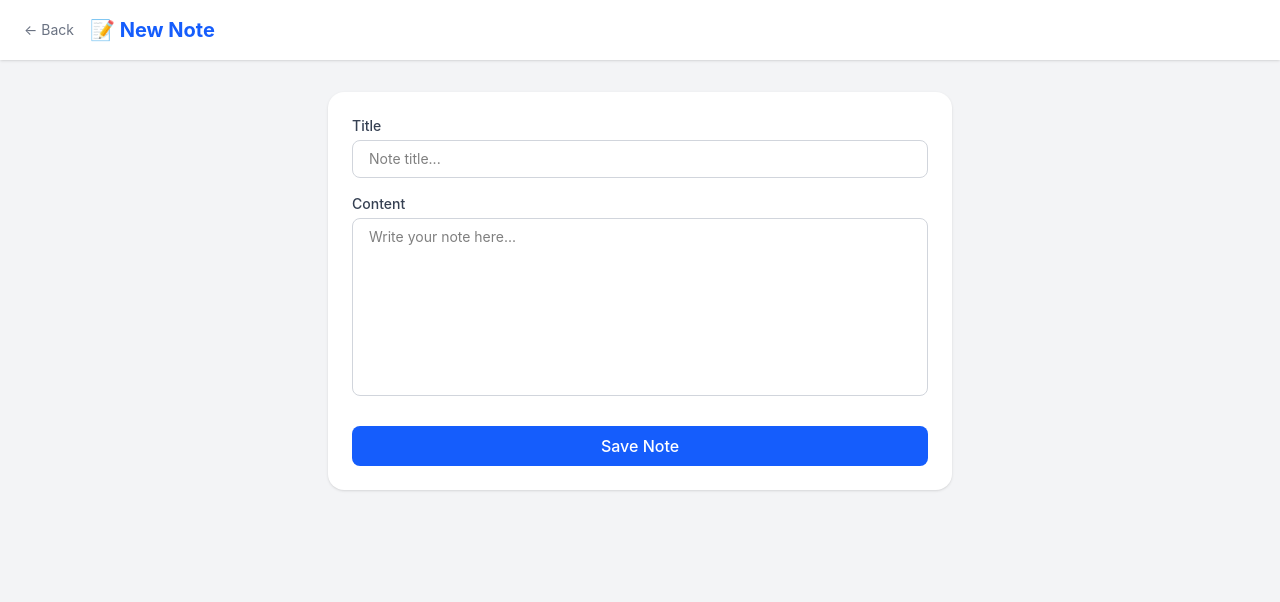
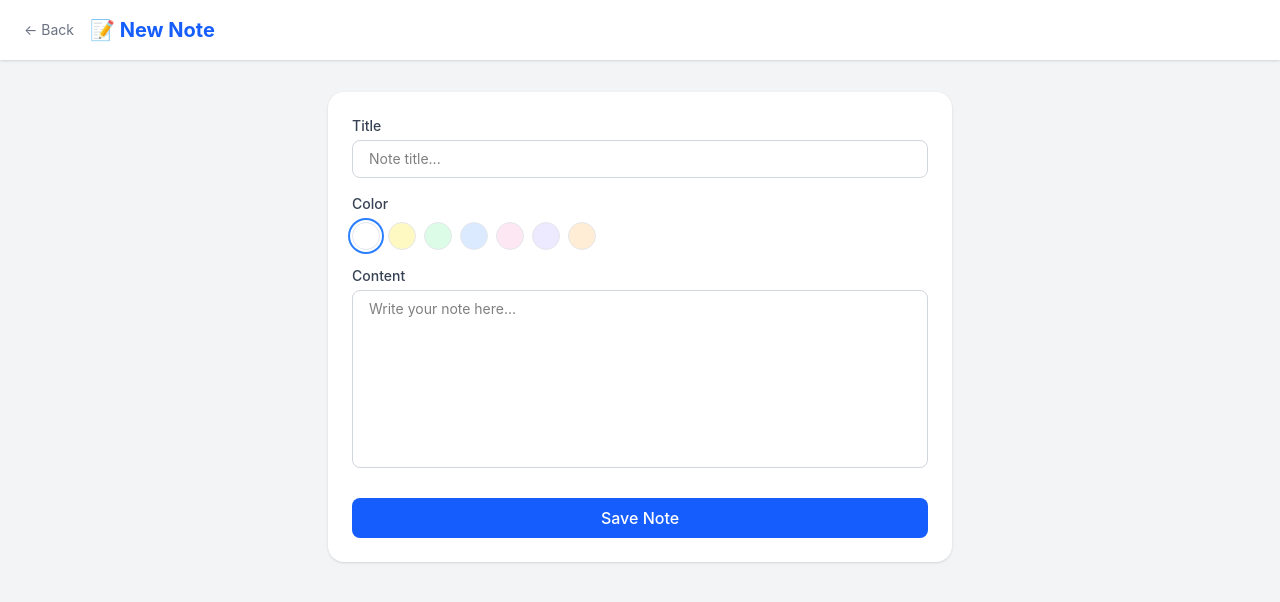
Before and after one commit to HamdiNur/notes-app-frontend, a Vue app: page /notes/new in a window 1280 px wide. Shown: the top 602 px of the page. Built offline with nearby package versions, Linux system fonts and the light colour scheme; sample sign-in values are in the browser's storage.

Commit message:
feat: add color picker to new note form

```diff
--- a/src/views/NewNoteView.vue
+++ b/src/views/NewNoteView.vue
@@ -1,10 +1,7 @@
 <template>
   <div class="min-h-screen bg-gray-100">
     <nav class="bg-white shadow-sm px-6 py-4 flex items-center gap-4">
-      <button
-        @click="$router.back()"
-        class="text-sm text-gray-500 hover:text-gray-800 transition"
-      >
+      <button @click="$router.back()" class="text-sm text-gray-500 hover:text-gray-800 transition">
         ← Back
       </button>
       <h1 class="text-xl font-bold text-blue-600">📝 New Note</h1>
@@ -25,6 +22,20 @@
             placeholder="Note title..."
             class="w-full border border-gray-300 rounded-lg px-4 py-2 text-sm focus:outline-none focus:ring-2 focus:ring-blue-500"
           />
+        </div>
+
+        <div class="mb-4">
+          <label class="block text-sm font-medium text-gray-700 mb-2">Color</label>
+          <div class="flex gap-2">
+            <button
+              v-for="c in colors"
+              :key="c"
+              @click="selectedColor = c"
+              :style="{ background: c }"
+              :class="selectedColor === c ? 'ring-2 ring-offset-2 ring-blue-500' : ''"
+              class="w-7 h-7 rounded-full border border-gray-200 transition"
+            ></button>
+          </div>
         </div>
 
         <div class="mb-6">
@@ -49,6 +60,7 @@
   </div>
 </template>
 
+
 <script setup>
 import { ref } from 'vue'
 import { useRouter } from 'vue-router'
@@ -62,6 +74,9 @@ const content = ref('')
 const loading = ref(false)
 const error = ref('')
 
+const colors = ['#ffffff', '#fef9c3', '#dcfce7', '#dbeafe', '#fce7f3', '#ede9fe', '#ffedd5']
+const selectedColor = ref('#ffffff')
+
 async function handleCreate() {
   if (!title.value || !content.value) {
     error.value = 'Title and content are required'
@@ -70,7 +85,7 @@ async function handleCreate() {
   loading.value = true
   error.value = ''
   try {
-    await notes.createNote(title.value, content.value)
+    await notes.createNote(title.value, content.value, selectedColor.value)
     router.push('/dashboard')
   } catch (err) {
     error.value = err.response?.data?.message || 'Something went wrong'
```
